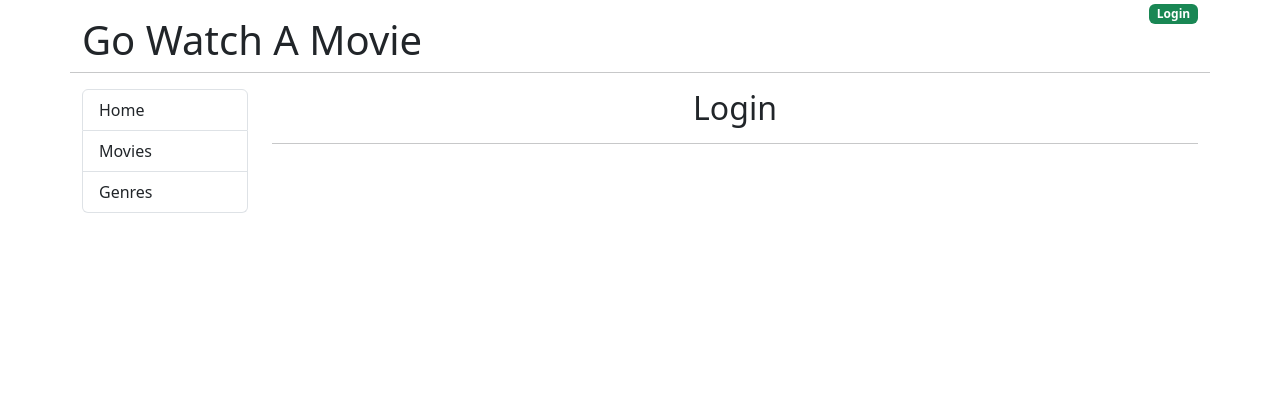
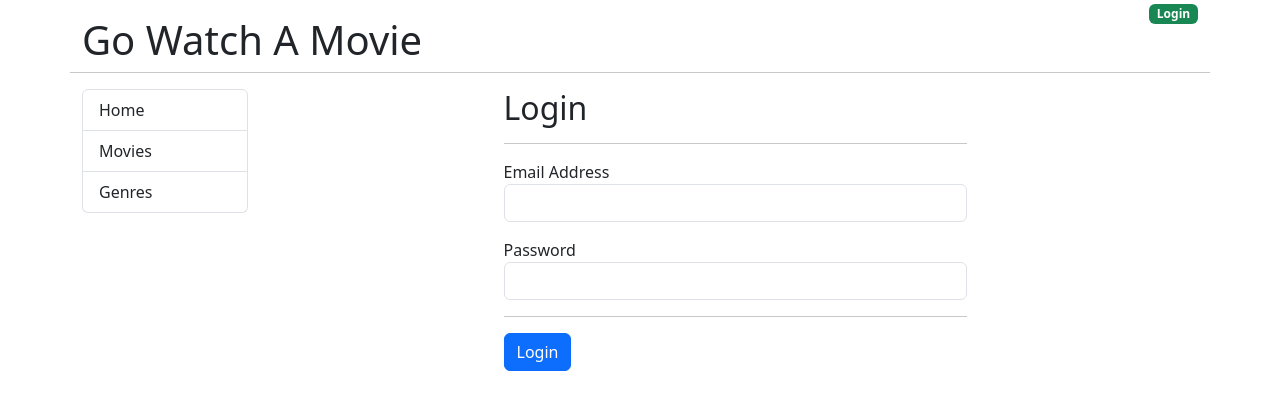
Before and after one commit to AndreiChristian/GoWatchAMovie, a React (Vite) app in the folder frontend/: page /login in a window 1280 px wide. Shown: the top 410 px of the page. Built offline with nearby package versions, Linux system fonts and the light colour scheme.

Commit message:
worked on the login

```diff
--- a/frontend/src/App.jsx
+++ b/frontend/src/App.jsx
@@ -4,6 +4,8 @@ import { Outlet, Link } from "react-router-dom";
 
 const App = () => {
   const [jwtToken, setJwtToken] = useState("");
+  const [allertMessage, setAllertMessage] = useState("");
+  const [allertClassName, setAllertClassName] = useState(["d-none"]);
 
   return (
     <div className="container">
@@ -69,7 +71,7 @@ const App = () => {
           </nav>
         </div>
         <div className="col-md-10">
-          <Outlet />
+          <Outlet context={{ jwtToken, setJwtToken }} />
         </div>
       </div>
     </div>
--- a/frontend/src/components/Login.jsx
+++ b/frontend/src/components/Login.jsx
@@ -1,14 +1,52 @@
-import React from 'react'
+import React, { useState } from "react";
+import Input from "./form/Input";
+import { useOutletContext } from "react-router-dom";
 
 const Login = () => {
+  const [email, setEmail] = useState("");
+  const [password, setPassword] = useState("");
+
+  const { setJwtToken } = useOutletContext();
+
+  const handleSubmit = (e) => {
+    e.preventDefault();
+
+
+    if (email === "admin@example.com") {
+      setJwtToken("abc");
+    }
+    console.table({ email, password })
+    console.log()
+  };
   return (
-    <>
-      <div className="text-center">
-        <h2>Login</h2>
+    <div className="col-md-6 offset-md-3 ">
+      <h2>Login</h2>
+      <hr />
+      <form onSubmit={handleSubmit}>
+        <Input
+          title="Email Address"
+          name="email"
+          className="form-control"
+          type="email"
+          autoComplete="email-new"
+          onChange={(e) => setEmail(e.target.value)}
+        />
+        <Input
+          title="Password"
+          name="password"
+          className="form-control"
+          type="password"
+          autoComplete="password-new"
+          onChange={(e) => setPassword(e.target.value)}
+        />
         <hr />
-      </div>
-    </>
-  )
-}
 
-export default Login
+        <button type="submit" className="btn btn-primary">
+          Login
+        </button>
+      </form>
+    </div>
+  );
+};
+
+export default Login;
--- /dev/null
+++ b/frontend/src/components/form/Input.jsx
@@ -0,0 +1,24 @@
+import React from "react";
+import { forwardRef } from "react";
+
+const Input = forwardRef((props, ref) => {
+  return (
+    <div className="mb-3">
+      <label htmlFor={props.name}>{props.title}</label>
+      <input
+        type={props.type}
+        className={props.className}
+        id={props.name}
+        ref={ref}
+        name={props.name}
+        placeholder={props.placeholder}
+        onChange={props.onChange}
+        autoComplete={props.autoComplete}
+        value={props.value}
+      />
+      <div className={props.errorDiv}>{props.errorMsg}</div>
+    </div>
+  );
+});
+
+export default Input;
```
Also changed, not shown: frontend/src/components/Alert.jsx (added, +9 -0 lines).
